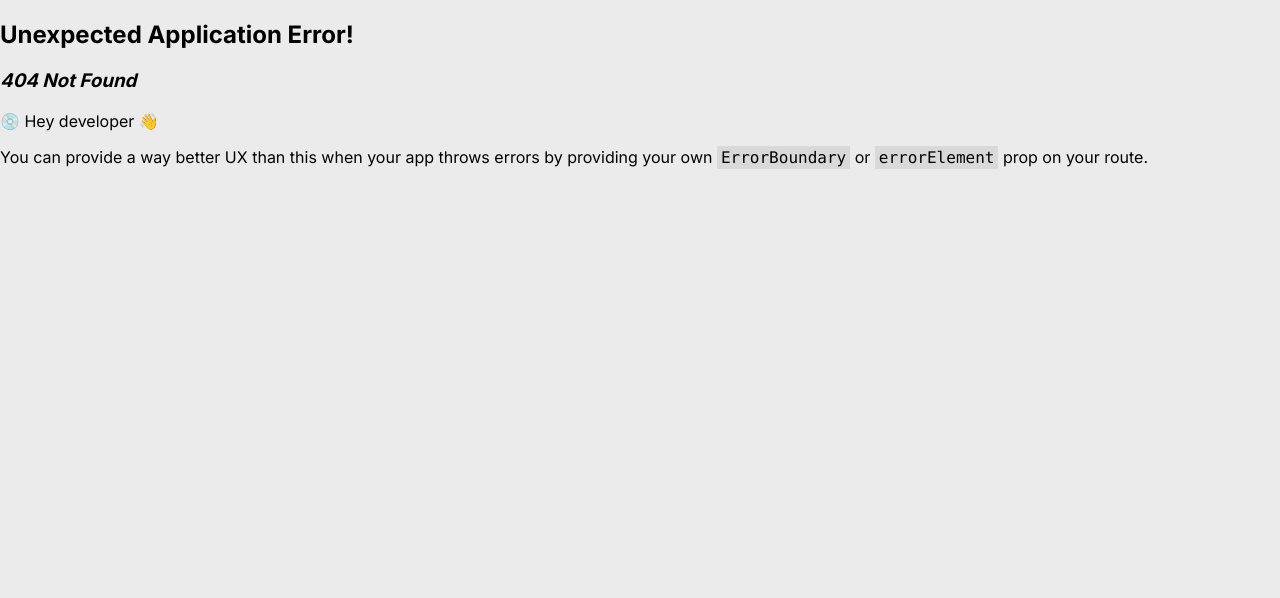
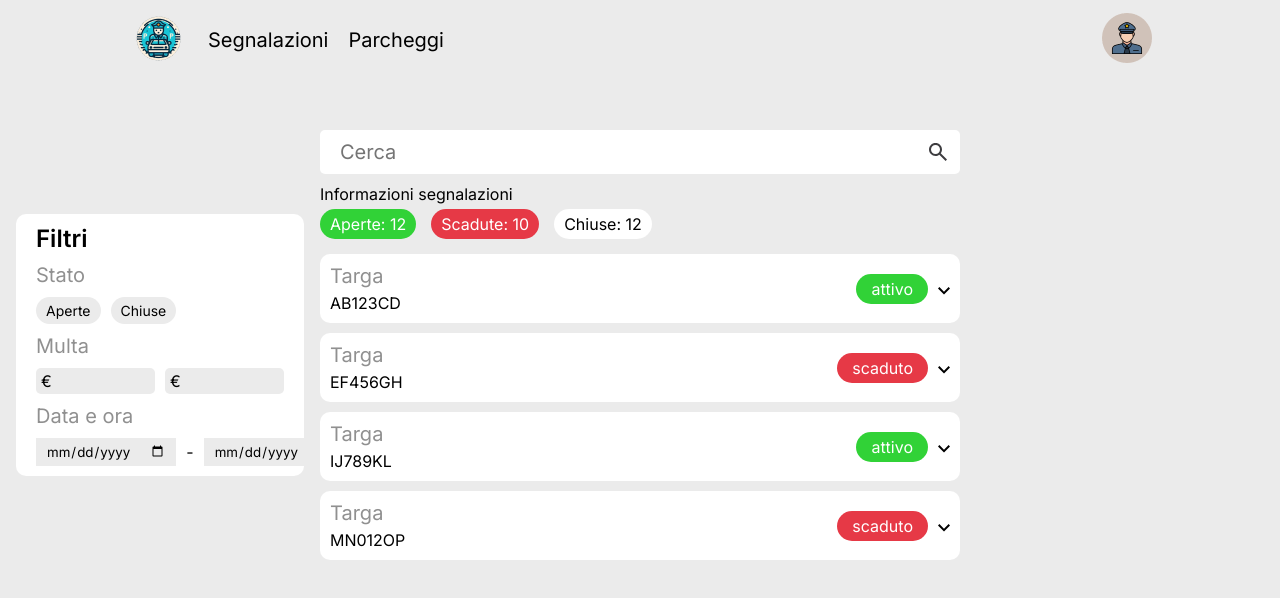
Before and after one commit to da4do0/parking-manager-police, a React (Create React App) app: page /parcheggi in a window 1280 px wide. Before the commit this address had no page. Shown: the top 598 px of the page. Built offline with nearby package versions, Linux system fonts and the light colour scheme.

Commit message:
added page parcheggio

```diff
--- a/src/components/card-segnalazione/cardSegnalazione.css
+++ b/src/components/card-segnalazione/cardSegnalazione.css
@@ -17,11 +17,6 @@
   background-color: #ffffff;
   cursor: pointer; /* per mettere la funzione dell'inserimento della sanzione */
 }
-
-.segnalazione__header{
-
-}
-
 
 .segnalazione__header,
 .segnalazione__footer {
--- a/src/components/card-segnalazione/cardSegnalazione.jsx
+++ b/src/components/card-segnalazione/cardSegnalazione.jsx
@@ -16,6 +16,7 @@ const CardSegnalazione = ({ Segnalazioni }) => {
                 <span>{status || "aperto"}</span>
               </div>
             </div>
+
 
             <div className="segnalazione__descrizione">
               <span>
--- /dev/null
+++ b/src/components/card-status-ticket/cardTicket.css
@@ -0,0 +1,51 @@
+.container__cardTicket {
+    padding-top: 15px;
+  width: 100%;
+  display: flex;
+  flex-direction: column;
+  gap: 10px;
+}
+
+.ticket {
+  width: 100%;
+  padding: 10px;
+  display: flex;
+  flex-direction: row;
+  background-color: #ffffff;
+  border-radius: 10px;
+  align-items: center;
+  justify-content: space-between;
+}
+
+.targa {
+  display: flex;
+  flex-direction: column;
+  gap: 5px;
+}
+
+.targa > span {
+  font-size: 20px;
+  color: #909090;
+}
+
+.ticket .status {
+  padding: 5px 15px;
+  display: inline-block;
+  border-radius: 100px;
+  color: white;
+}
+
+.red {
+  background-color: #e63946;
+}
+
+.green {
+  background-color: #31d237;
+}
+
+.contianer__status{
+    display: flex;
+    flex-direction: row;
+    align-items: center;
+    gap: 10px;
+}
--- /dev/null
+++ b/src/components/card-status-ticket/cardTicket.jsx
@@ -0,0 +1,38 @@
+import React from "react";
+import "./cardTicket.css";
+
+const CardTicket = ({ statusTickets }) => {
+  return (
+    <div className="container__cardTicket">
+      {statusTickets.map(({ targa, stato }) => (
+        <div className="ticket">
+          <div className="targa">
+            <span>Targa</span>
+            {targa}
+          </div>
+          <div className="contianer__status">
+            <div className={`${stato == "attivo" ? "green" : "red"} status`}>
+              {stato}
+            </div>
+            <div className="svg__ticket">
+              <svg
+                width="12"
+                height="8"
+                viewBox="0 0 12 8"
+                fill="none"
+                xmlns="http://www.w3.org/2000/svg"
+              >
+                <path
+                  d="M12 1.5L6 7.5L0 1.5L1.4 0.0999999L6 4.7L10.6 0.0999999L12 1.5Z"
+                  fill="black"
+                />
+              </svg>
+            </div>
+          </div>
+        </div>
+      ))}
+    </div>
+  );
+};
+
+export default CardTicket;
--- a/src/components/filter/filter.css
+++ b/src/components/filter/filter.css
@@ -5,6 +5,9 @@ aside{
 }
 
 .filter{
+    display: flex;
+    flex-direction: column;
+    gap: 10px;
     padding: 10px 20px;
     background-color: #FFFFFF;
     width: 90%;
--- a/src/components/header/header.css
+++ b/src/components/header/header.css
@@ -13,9 +13,12 @@ header ul {
   padding: 0;
 }
 
+ul *{
+  text-decoration: none;
+}
+
 header li {
   list-style-type: none;
-  text-decoration: none;
   color: black;
   font-size: 20px;
 }
@@ -26,3 +29,17 @@ nav {
   width: 80%;
   justify-content: space-between;
 }
+
+nav ul li {
+  text-decoration: none;
+  color: black;
+  transition: color 0.3s;
+}
+
+nav ul li:hover {
+  color: #A8DADC;
+}
+
+.logo__container__pula img {
+  cursor: pointer;
+}
--- a/src/components/header/header.jsx
+++ b/src/components/header/header.jsx
@@ -3,6 +3,10 @@ import { Link, Outlet } from "react-router-dom";
 import logoPula from "../../assets/logo.png";
 import userPula from "../../assets/Profilo-icon.png";
 import "./header.css";
+
+const linkStyle = ({ isActive }) => {
+    return { color: isActive ? 'red' : '' };
+  };
 
 const Header = () => {
   return (
@@ -13,15 +17,15 @@ const Header = () => {
             <div className="logo__container">
               <img src={logoPula} alt="" />
             </div>
-            <Link to="/segnalazioni">
+            <Link to="/segnalazioni" >
               <li>Segnalazioni</li>
             </Link>
             {/* <Link to="/"><li>Zona</li></Link> */}
-            <Link to="/">
+            <Link to="/parcheggi" >
               <li>Parcheggi</li>
             </Link>
           </ul>
-          <div className="logo__container">
+          <div className="logo__container__pula" >
             <img src={userPula} alt="" />
           </div>
         </nav>
--- a/src/index.css
+++ b/src/index.css
@@ -1,5 +1,4 @@
 @import url('https://fonts.googleapis.com/css2?family=Inter:wght@100..900&display=swap');
-
 
 body {
   margin: 0;
--- a/src/pages/parcheggi/parcheggi.jsx
+++ b/src/pages/parcheggi/parcheggi.jsx
@@ -0,0 +1,53 @@
+import React, { useState } from "react";
+import SearchBar from "../../components/seach-bar/searchBar";
+import InfoBar from "../../components/info-bar/infoBar";
+import CardSegnalazione from "../../components/card-segnalazione/cardSegnalazione";
+import Filter from "../../components/filter/filter";
+import CardTicket from "../../components/card-status-ticket/cardTicket";
+
+const Parcheggi = () => {
+  const [searchValue, setsearchValue] = useState("");
+  const [arrayTickets, arrayTickets_set] = useState(
+    [
+    {
+        "targa": "AB123CD",
+        "stato": "attivo",
+    },
+    {
+        "targa": "EF456GH",
+        "stato": "scaduto",
+    },
+    {
+        "targa": "IJ789KL",
+        "stato": "attivo",
+    },
+    {
+        "targa": "MN012OP",
+        "stato": "scaduto"
+    }
+]);
+  return (
+    <>
+      <main>
+        <aside>
+          <Filter />
+        </aside>
+        <section>
+          <SearchBar onInput={setsearchValue} />
+          <InfoBar
+            testoInfo="Informazioni segnalazioni"
+            nomeGreen="Aperte"
+            valoreGreen="12"
+            nomeRed="Scadute"
+            valoreRed="10"
+            nomeGrey="Chiuse"
+            valoreGrey="12"
+          />
+          <CardTicket statusTickets={arrayTickets}/>
+        </section>
+      </main>
+    </>
+  );
+};
+
+export default Parcheggi;
```
Also changed, not shown: src/index.jsx (+5 -4 lines), src/assets/Arrow.svg (added).
